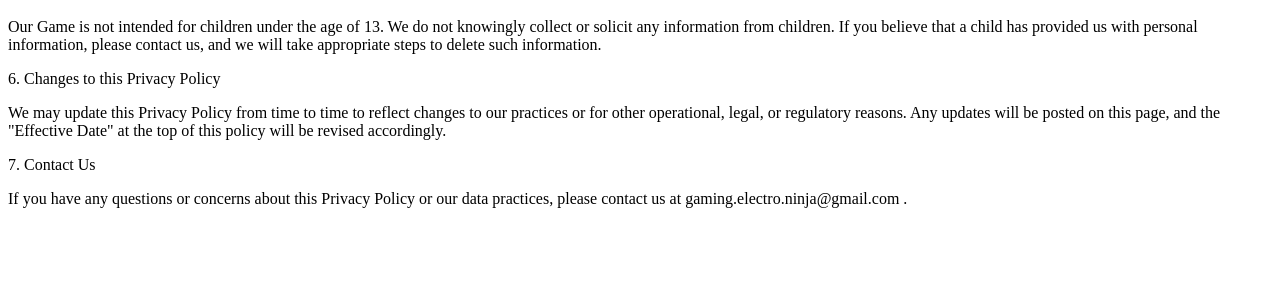
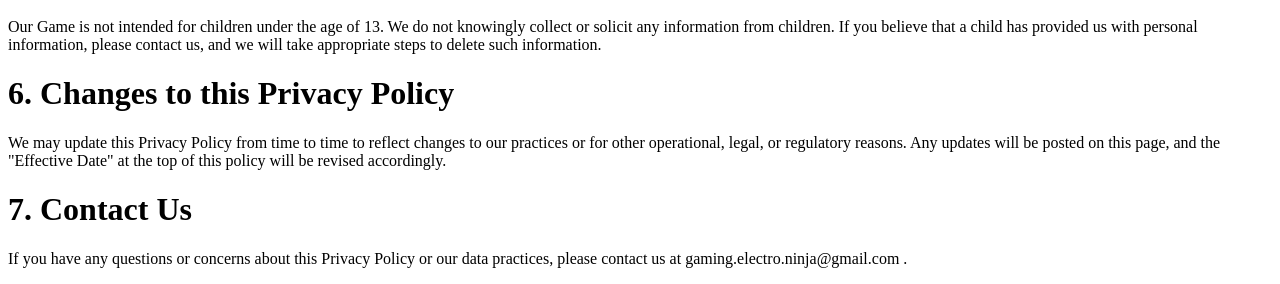
Before and after one commit to sumdud3/sumdud3.github.io, a plain HTML site: page index.html in a window 1280 px wide. Shown: the part 662-946 px from the top of the page. Before the commit the page ends 886 px from the top, so only its background shows below. Drawn offline with Linux system fonts and the light colour scheme.

Commit message:
indentation mismatch fixed

```diff
--- a/index.html
+++ b/index.html
@@ -41,11 +41,11 @@
 
             <p>Our Game is not intended for children under the age of 13. We do not knowingly collect or solicit any information from children. If you believe that a child has provided us with personal information, please contact us, and we will take appropriate steps to delete such information.</p>
 
-            <p>6. Changes to this Privacy Policy</p>
+            <h1>6. Changes to this Privacy Policy</h1>
 
             We may update this Privacy Policy from time to time to reflect changes to our practices or for other operational, legal, or regulatory reasons. Any updates will be posted on this page, and the "Effective Date" at the top of this policy will be revised accordingly.
 
-            <p>7. Contact Us</p>
+            <h1>7. Contact Us</h1>
 
             If you have any questions or concerns about this Privacy Policy or our data practices, please contact us at gaming.electro.ninja@gmail.com . </p>
 
```
